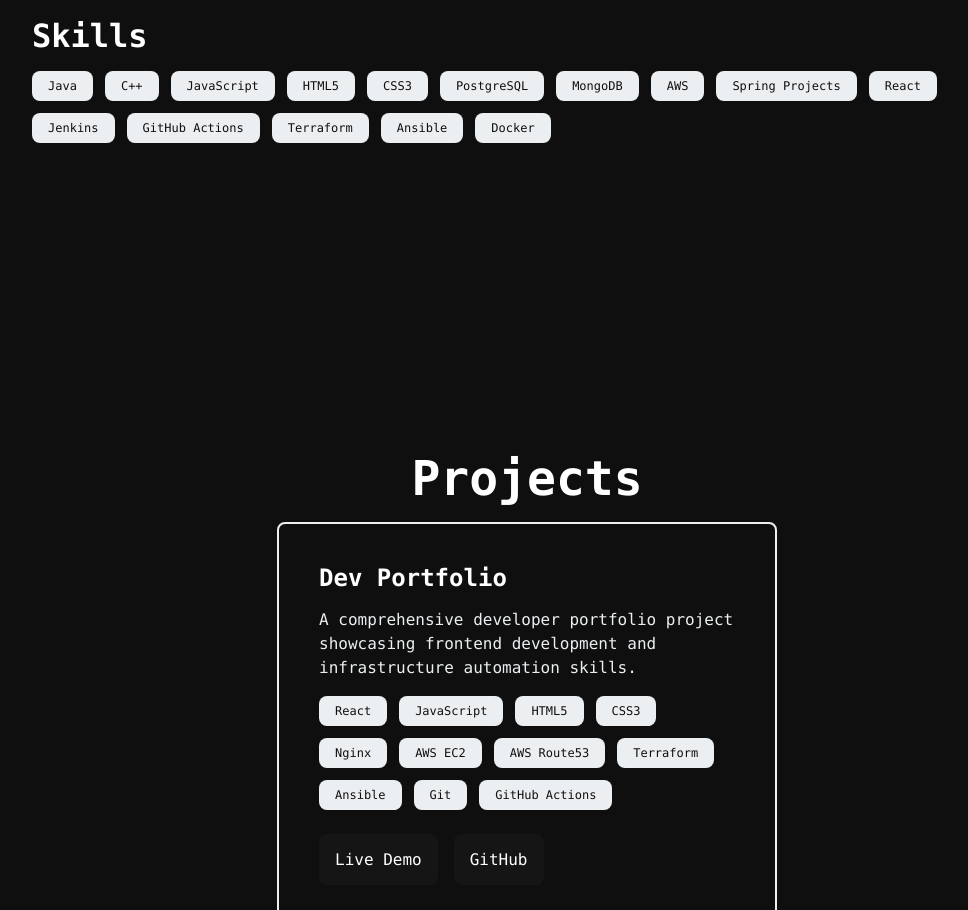
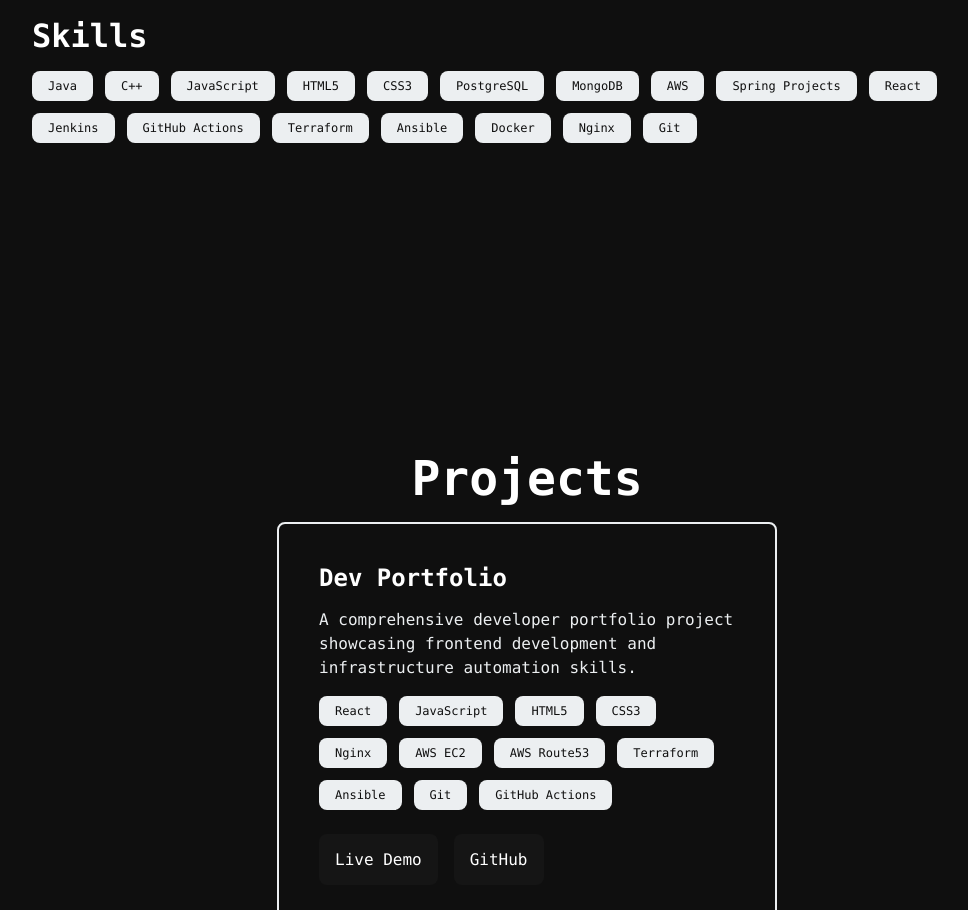
Before and after one commit to oaguilar83/dev-portfolio-frontend, a React (Vite) app: page / in a window 1280 px wide. Shown: the part 1268-2178 px from the top of the page, without its empty margins (113-1081 px from the left). Built offline with nearby package versions, Linux system fonts and the light colour scheme; no server answers.

Commit message:
update about me section skills

```diff
--- a/src/sections/about/About.jsx
+++ b/src/sections/about/About.jsx
@@ -40,6 +40,8 @@ function About() {
             <li className={styles.skill_item}>Terraform</li>
             <li className={styles.skill_item}>Ansible</li>
             <li className={styles.skill_item}>Docker</li>
+            <li className={styles.skill_item}>Nginx</li>
+            <li className={styles.skill_item}>Git</li>
           </ul>
         </div>
       </div>
```
